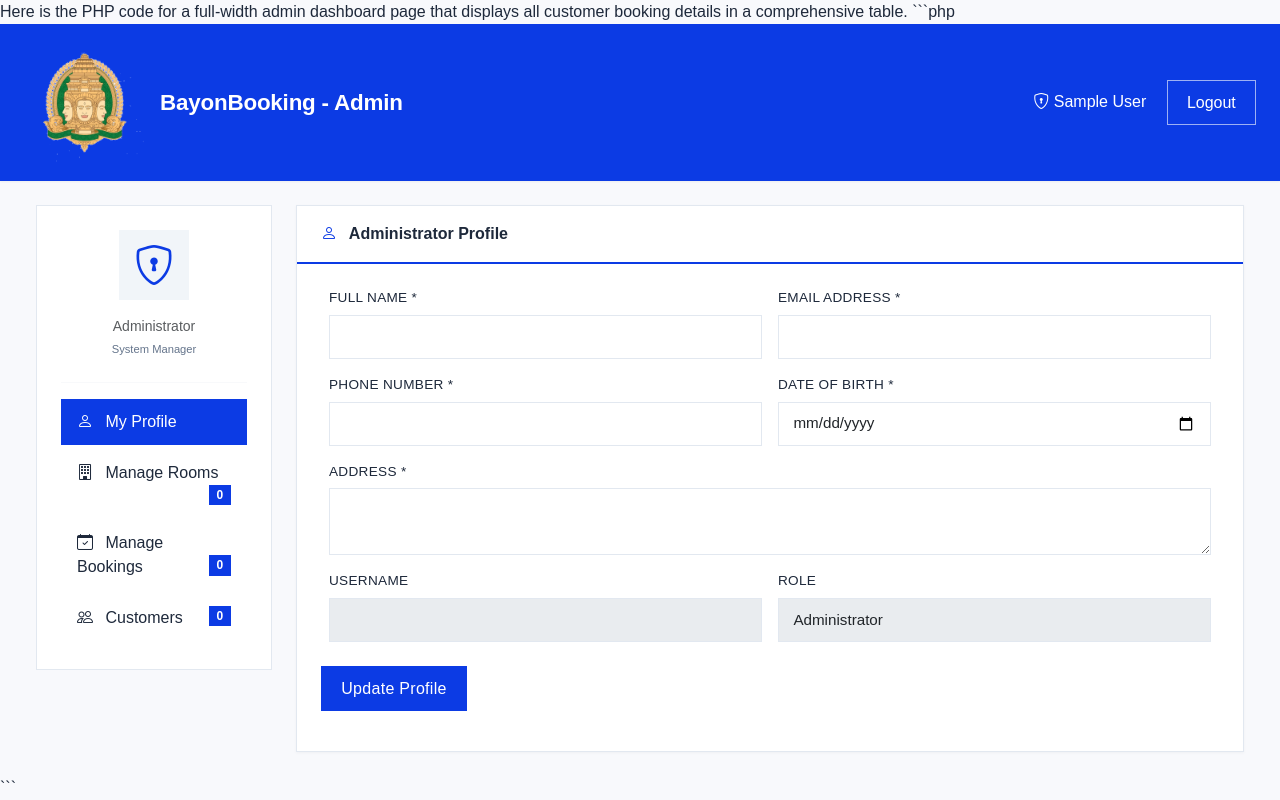
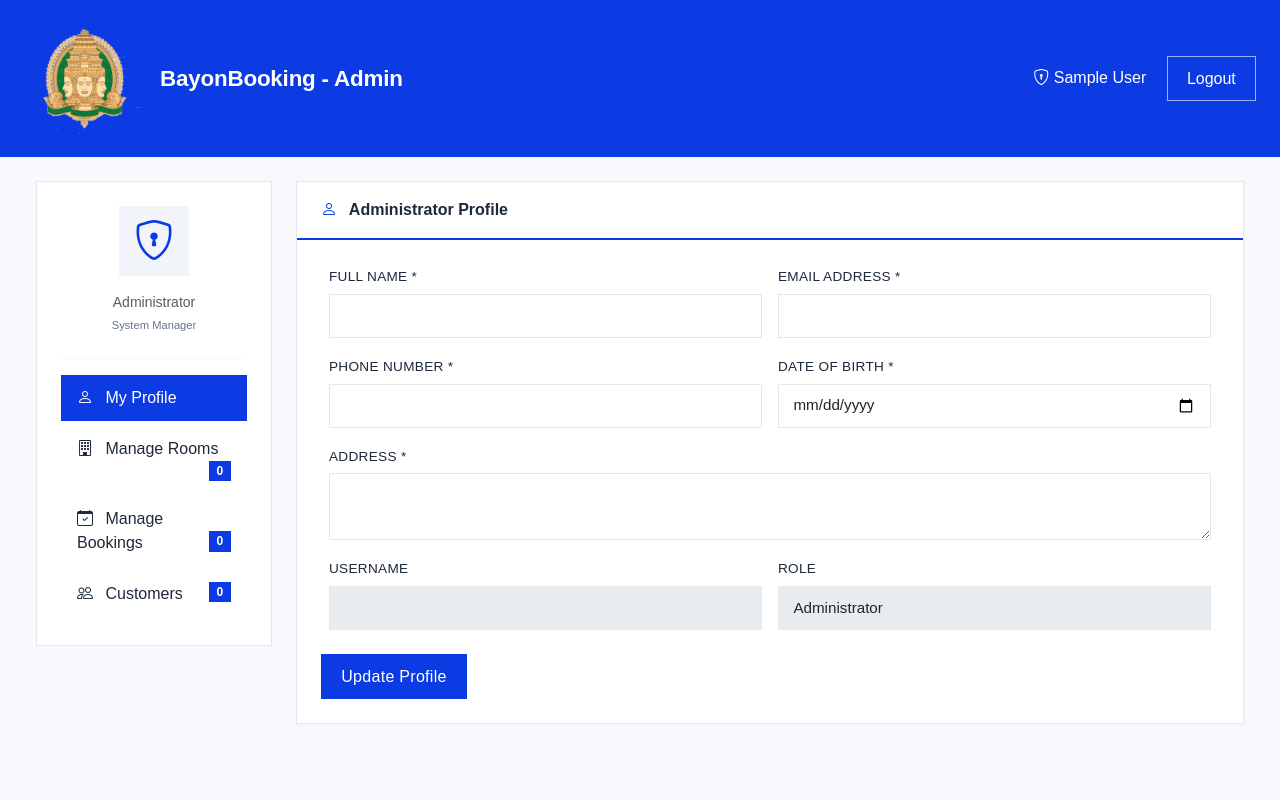
Before and after one commit to maybenha/PHP-HOTEL-MS, a PHP site: page /admin_dashboard.php in a window 1280 px wide. Run offline with PHP 8.4, Linux system fonts and the light colour scheme; the visitor is signed in with stand-in values (Sample User, id 1); data that the repository does not hold is empty.

Commit message:
Update Admin page components

````diff
--- a/admin_dashboard.php
+++ b/admin_dashboard.php
@@ -1,5 +1,4 @@
-Here is the PHP code for a full-width admin dashboard page that displays all customer booking details in a comprehensive table.
-```php
+
 <?php
 // admin_dashboard.php - Admin dashboard (Full width, all booking details visible)
 require_once 'config.php';
@@ -622,4 +621,3 @@ foreach($customers as $customer) {
 <script src="https://cdn.jsdelivr.net/npm/bootstrap@5.3.0/dist/js/bootstrap.bundle.min.js"></script>
 </body>
 </html>
-```
````
